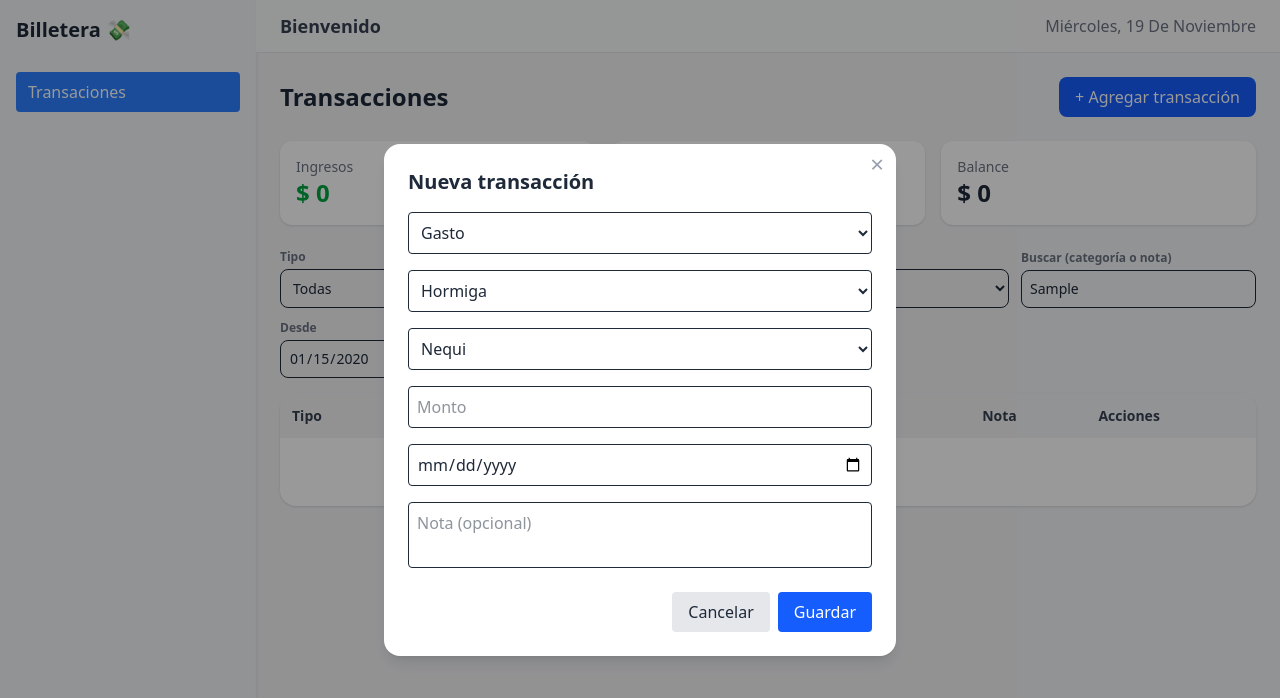
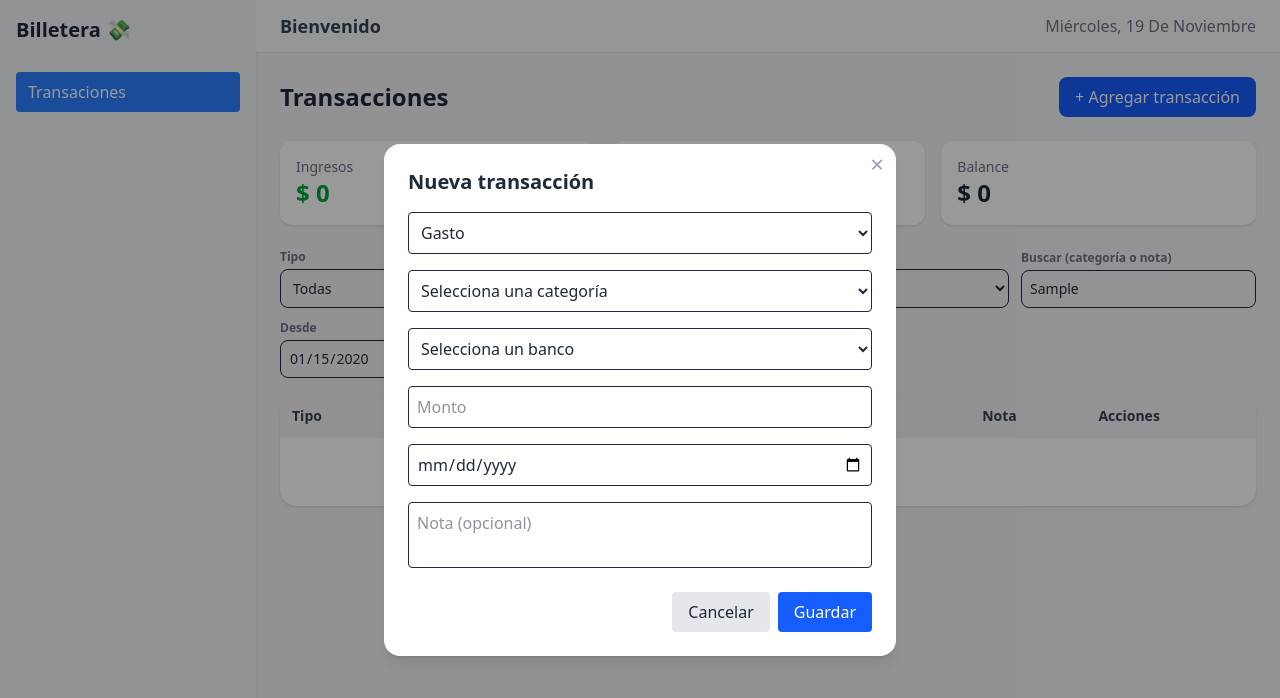
Before and after one commit to juan982610/wallet-tasks, a React (Vite) app: page / in a window 1280 px wide. Both pictures are taken after typing "Sample", "2020-01-15", "2020-01-15" into the empty fields and a click on the button "+ Agregar transacción". Shown: the top 698 px of the page. Built offline with nearby package versions, Linux system fonts and the light colour scheme; the HTML template or start-up script is replaced by a standard one.

Commit message:
change in form

```diff
--- a/src/components/transactions/TransactionModal.jsx
+++ b/src/components/transactions/TransactionModal.jsx
@@ -57,12 +57,19 @@ export function TransactionModal({
           onChange={onChange}
           value={form.category}
           >
+            <option key={0} value={0}>
+                {"Selecciona una categoría"}
+            </option>
             {selectCategories.map(cat => (
               <option key={cat.id} value={cat.value}>
                 {cat.label}
               </option>
             ))}
           </select>
+
+          {errors.category && (
+              <p className="text-red-400 text-xs mt-1">{errors.category}</p>
+            )}
 
           {/* Banks */}
           <select
@@ -71,6 +78,9 @@ export function TransactionModal({
           onChange={onChange}
           value={form.bank}
           >
+            <option key={0} value={0}>
+                {"Selecciona un banco"}
+            </option>
             {dataBank.map(bank => (
               <option key={bank.id} value={bank.value}>
                 {bank.label}
@@ -78,6 +88,9 @@ export function TransactionModal({
             ))}
           </select>
 
+            {errors.bank && (
+              <p className="text-red-400 text-xs mt-1">{errors.bank}</p>
+            )}
 
           {/* Monto */}
           <div>
--- a/src/pages/Transactions.jsx
+++ b/src/pages/Transactions.jsx
@@ -90,9 +90,14 @@ export default function Transactions() {
   function validateForm(form){
     const newErrors = {};
 
+    console.log(form)
     // Category
     if (!form.category.trim()) {
       newErrors.category = "La categoría o motivo es obligatoria.";
+    }
+
+    if (!form.bank.trim()) {
+      newErrors.bank = "Seleccione un banco valido";
     }
 
     // Amount
@@ -151,7 +156,6 @@ export default function Transactions() {
   function handleSubmit(e){
     e.preventDefault();
 
-    console.log(form);
     const validationErrors = validateForm(form);
 
 
```
